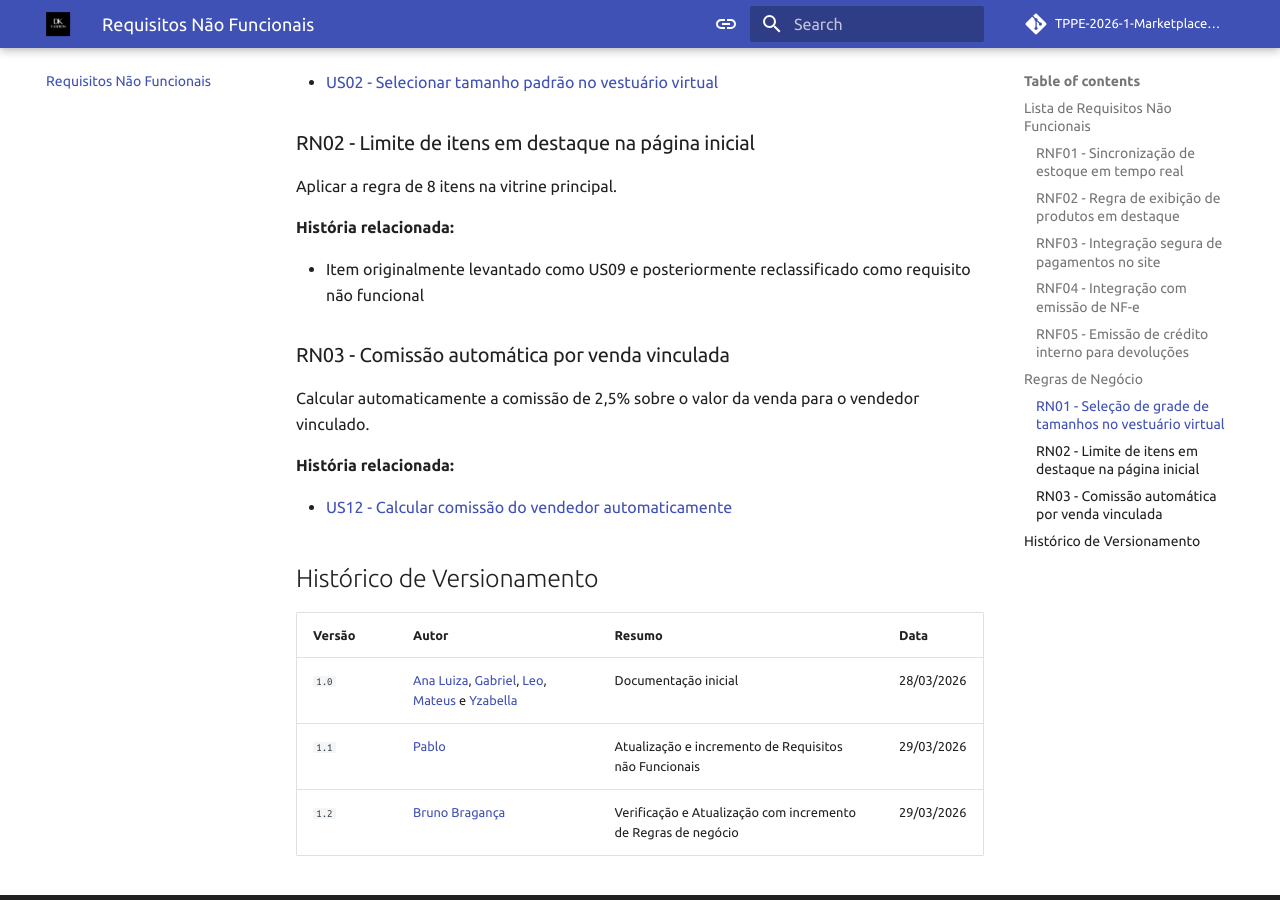
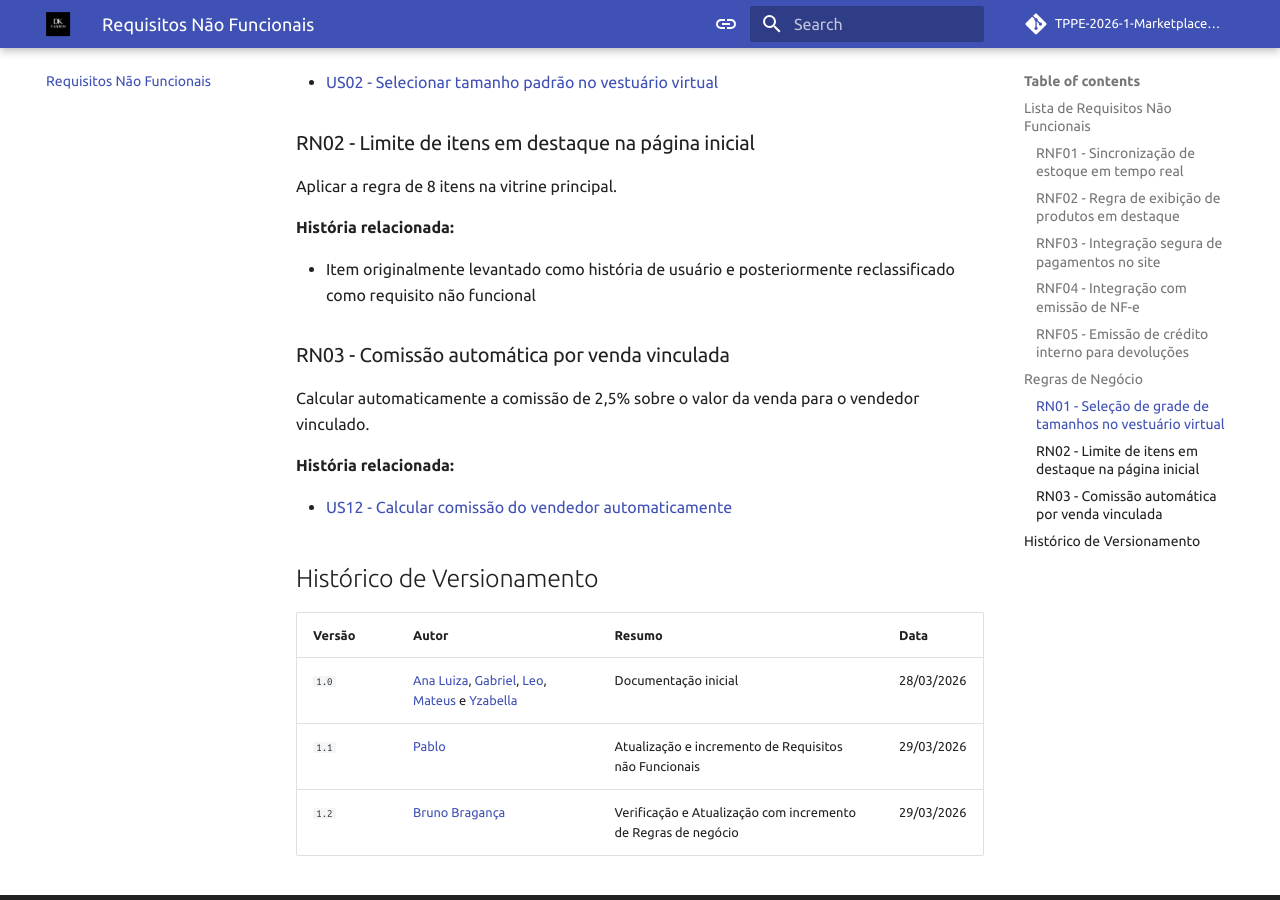
Before and after one commit to TPPE-2026-1-Marketplace/documentacao, an MkDocs documentation site: the page built from docs/non_functional_requirements.md, in a window 1280 px wide and 900 px high, scrolled down 1836 px. Built offline with MkDocs 1.6.1 and Material for MkDocs 9.7.7, drawn with Linux system fonts in a browser that asks for light colours; comment, search, counter and statistics services are not loaded.

Commit message:
Update docs/non_functional_requirements.md
Co-authored-by: Copilot <175728472+Copilot@users.noreply.github.com>

```diff
--- a/docs/non_functional_requirements.md
+++ b/docs/non_functional_requirements.md
@@ -66,7 +66,7 @@ Aplicar a regra de 8 itens na vitrine principal.
 
 **História relacionada:**
 
-- Item originalmente levantado como US09 e posteriormente reclassificado como requisito não funcional
+- Item originalmente levantado como história de usuário e posteriormente reclassificado como requisito não funcional
 
 ### RN03 - Comissão automática por venda vinculada
 Calcular automaticamente a comissão de 2,5% sobre o valor da venda para o vendedor vinculado.
```
